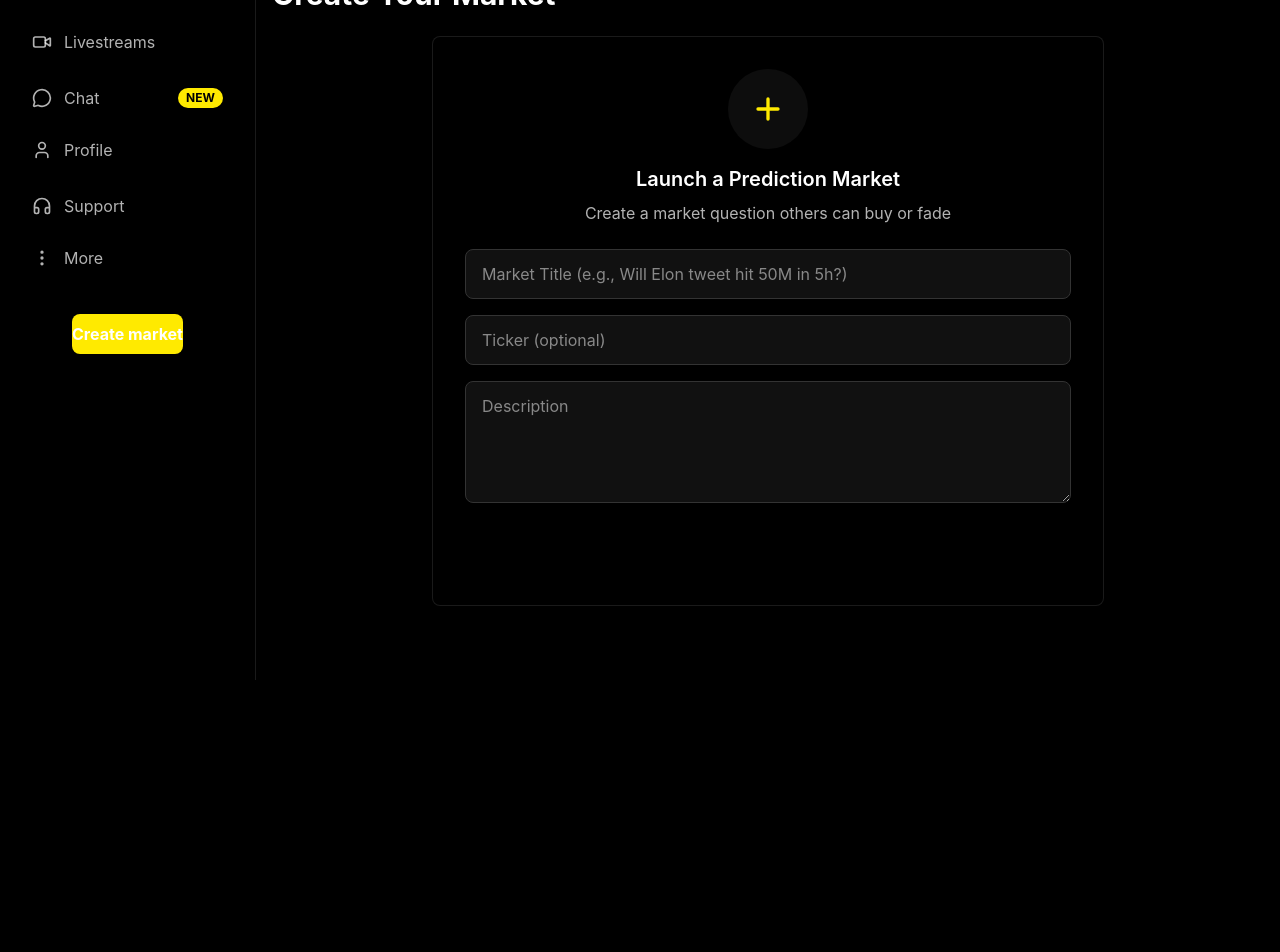
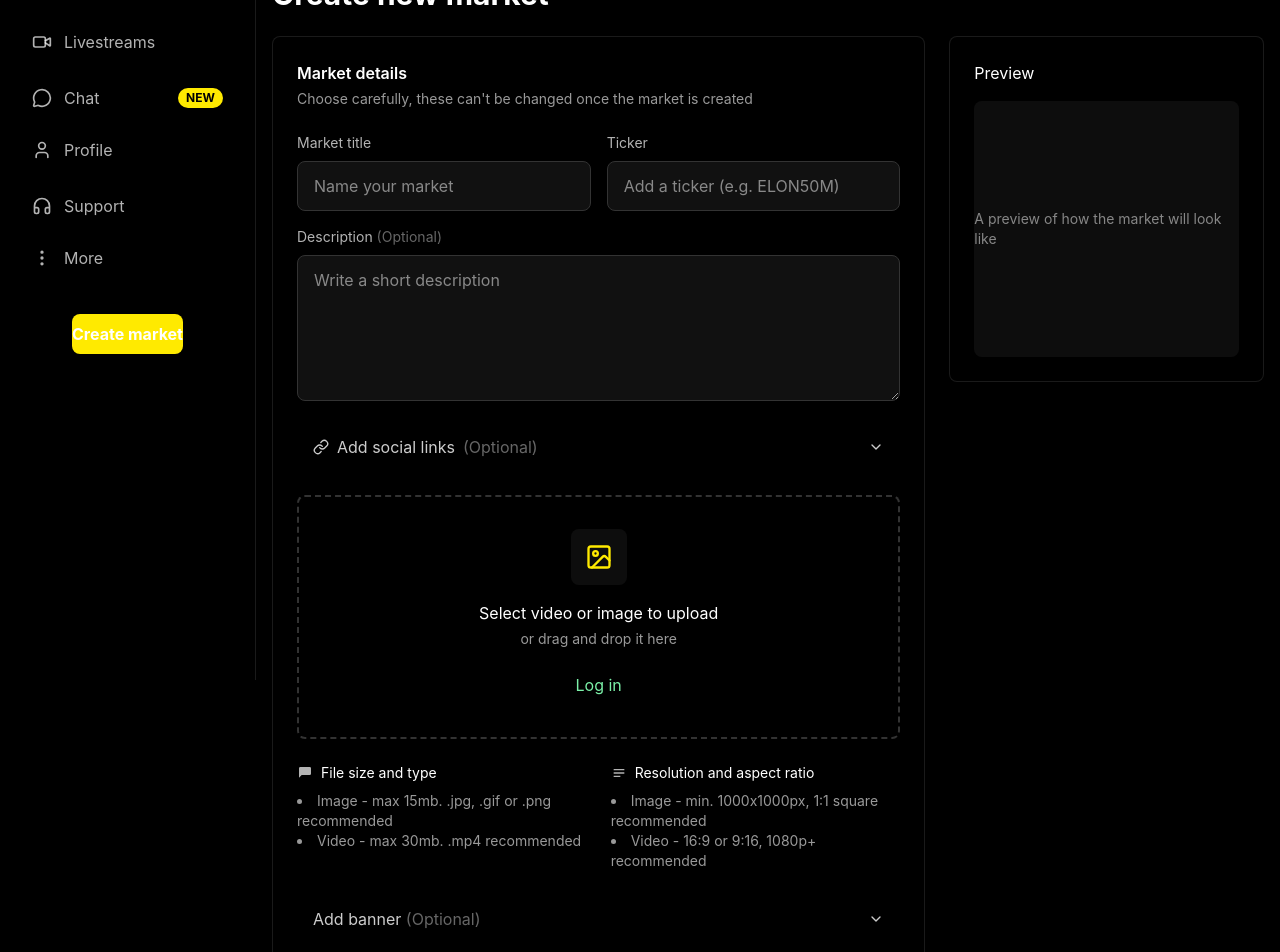
Before and after one commit to David-patrick-chuks/Goat.fun, a Next.js app: page /create in a window 1280 px wide. Shown: the part 120-1072 px from the top of the page. Before the commit the page ends 800 px from the top, so only its background shows below. Built offline with nearby package versions, Linux system fonts and the light colour scheme.

Commit message:
fix coloreEE

```diff
--- a/components/create/CreateContent.tsx
+++ b/components/create/CreateContent.tsx
@@ -1,39 +1,141 @@
 "use client";
 
+import { ChevronDown, Image as ImageIcon, Link as LinkIcon } from "lucide-react";
+import React from "react";
+
 export default function CreateContent() {
+  const [showSocials, setShowSocials] = React.useState(false);
+  const [showBanner, setShowBanner] = React.useState(false);
+
   return (
     <div className="px-4 py-8">
-      <h1 className="text-3xl font-bold text-white mb-6">Create Your Market</h1>
-      <div className="bg-black border border-white/10 rounded-lg p-8 max-w-2xl mx-auto">
-        <div className="text-center">
-          <div className="w-20 h-20 mx-auto mb-4 bg-white/5 rounded-full flex items-center justify-center">
-            <svg className="w-10 h-10 text-[#ffea00]" fill="none" stroke="currentColor" viewBox="0 0 24 24">
-              <path strokeLinecap="round" strokeLinejoin="round" strokeWidth={2} d="M12 6v6m0 0v6m0-6h6m-6 0H6" />
-            </svg>
-          </div>
-          <h2 className="text-xl font-semibold text-white mb-2">Launch a Prediction Market</h2>
-          <p className="text-white/70 mb-6">Create a market question others can buy or fade</p>
-          <div className="space-y-4">
+      <h1 className="text-3xl font-bold text-white mb-6">Create new market</h1>
+
+      <div className="grid grid-cols-1 lg:grid-cols-3 gap-6">
+        {/* Left: Form */}
+        <div className="lg:col-span-2 space-y-6">
+          <section className="bg-black border border-white/10 rounded-lg p-6">
+            <h2 className="text-white font-semibold mb-1">Market details</h2>
+            <p className="text-white/60 text-sm mb-6">Choose carefully, these can&apos;t be changed once the market is created</p>
+
+            <div className="grid grid-cols-1 md:grid-cols-2 gap-4">
+              <div>
+                <label className="block text-sm text-white/70 mb-2">Market title</label>
                 <input
                   type="text"
-              placeholder="Market Title (e.g., Will Elon tweet hit 50M in 5h?)"
+                  placeholder="Name your market"
                   className="w-full bg-white/5 border border-white/20 rounded-lg px-4 py-3 text-white placeholder-white/50 focus:outline-none focus:border-[#ffea00]"
                 />
+              </div>
+              <div>
+                <label className="block text-sm text-white/70 mb-2">Ticker</label>
                 <input
                   type="text"
-              placeholder="Ticker (optional)"
+                  placeholder="Add a ticker (e.g. ELON50M)"
                   className="w-full bg-white/5 border border-white/20 rounded-lg px-4 py-3 text-white placeholder-white/50 focus:outline-none focus:border-[#ffea00]"
                 />
+              </div>
+            </div>
+
+            <div className="mt-4">
+              <label className="block text-sm text-white/70 mb-2">Description <span className="text-white/40">(Optional)</span></label>
               <textarea
-              placeholder="Description"
-              rows={4}
+                rows={5}
+                placeholder="Write a short description"
                 className="w-full bg-white/5 border border-white/20 rounded-lg px-4 py-3 text-white placeholder-white/50 focus:outline-none focus:border-[#ffea00]"
               />
-            <button className="w-full bg-[#ffea00] text-black px-6 py-3 rounded-lg font-semibold hover:bg-[#ffea00] transition-colors">
-              Create Market
+            </div>
+
+            {/* Social links accordion */}
+            <div className="mt-4">
+              <button
+                onClick={() => setShowSocials(!showSocials)}
+                className="w-full flex items-center justify-between bg-white/5 hover:bg-white/10 border border-white/10 rounded-lg px-4 py-3 text-white/80"
+              >
+                <span className="flex items-center gap-2"><LinkIcon className="w-4 h-4" /> Add social links <span className="text-white/40">(Optional)</span></span>
+                <ChevronDown className={`w-4 h-4 transition-transform ${showSocials ? "rotate-180" : ""}`} />
+              </button>
+              {showSocials && (
+                <div className="mt-3 grid grid-cols-1 md:grid-cols-2 gap-3">
+                  <input type="url" placeholder="Website URL" className="bg-white/5 border border-white/20 rounded-lg px-4 py-3 text-white placeholder-white/50 focus:outline-none focus:border-[#ffea00]" />
+                  <input type="url" placeholder="Twitter / X URL" className="bg-white/5 border border-white/20 rounded-lg px-4 py-3 text-white placeholder-white/50 focus:outline-none focus:border-[#ffea00]" />
+                  <input type="url" placeholder="Telegram URL" className="bg-white/5 border border-white/20 rounded-lg px-4 py-3 text-white placeholder-white/50 focus:outline-none focus:border-[#ffea00]" />
+                  <input type="url" placeholder="Discord URL" className="bg-white/5 border border-white/20 rounded-lg px-4 py-3 text-white placeholder-white/50 focus:outline-none focus:border-[#ffea00]" />
+                </div>
+              )}
+            </div>
+
+            {/* Media uploader */}
+            <div className="mt-6 border-2 border-dashed border-white/20 rounded-lg p-8 text-center">
+              <div className="w-14 h-14 mx-auto mb-4 bg-white/5 rounded-lg flex items-center justify-center">
+                <ImageIcon className="w-7 h-7 text-[#ffea00]" />
+              </div>
+              <p className="text-white mb-1">Select video or image to upload</p>
+              <p className="text-white/60 text-sm mb-4">or drag and drop it here</p>
+              <button className="bg-green-300/20 text-green-300 border border-green-300/30 px-4 py-2 rounded">Log in</button>
+            </div>
+
+            {/* File notes */}
+            <div className="mt-6 grid grid-cols-1 md:grid-cols-2 gap-6 text-sm text-white/70">
+              <div>
+                <div className="flex items-center gap-2 mb-2">
+                  <svg className="w-4 h-4" viewBox="0 0 24 24" fill="currentColor"><path d="M19 3H5a2 2 0 0 0-2 2v14l4-4h12a2 2 0 0 0 2-2V5a2 2 0 0 0-2-2z"/></svg>
+                  <span className="text-white">File size and type</span>
+                </div>
+                <ul className="list-disc list-inside text-white/60">
+                  <li>Image - max 15mb. .jpg, .gif or .png recommended</li>
+                  <li>Video - max 30mb. .mp4 recommended</li>
+                </ul>
+              </div>
+              <div>
+                <div className="flex items-center gap-2 mb-2">
+                  <svg className="w-4 h-4" viewBox="0 0 24 24" fill="currentColor"><path d="M4 6h16v2H4zm0 5h16v2H4zm0 5h10v2H4z"/></svg>
+                  <span className="text-white">Resolution and aspect ratio</span>
+                </div>
+                <ul className="list-disc list-inside text-white/60">
+                  <li>Image - min. 1000x1000px, 1:1 square recommended</li>
+                  <li>Video - 16:9 or 9:16, 1080p+ recommended</li>
+                </ul>
+              </div>
+            </div>
+
+            {/* Banner accordion */}
+            <div className="mt-6">
+              <button
+                onClick={() => setShowBanner(!showBanner)}
+                className="w-full flex items-center justify-between bg-white/5 hover:bg-white/10 border border-white/10 rounded-lg px-4 py-3 text-white/80"
+              >
+                <span>Add banner <span className="text-white/40">(Optional)</span></span>
+                <ChevronDown className={`w-4 h-4 transition-transform ${showBanner ? "rotate-180" : ""}`} />
+              </button>
+              {showBanner && (
+                <div className="mt-3">
+                  <input type="url" placeholder="Banner image URL" className="w-full bg-white/5 border border-white/20 rounded-lg px-4 py-3 text-white placeholder-white/50 focus:outline-none focus:border-[#ffea00]" />
+                </div>
+              )}
+            </div>
+
+            <div className="mt-6 bg-white/5 border border-white/10 rounded-lg p-4 text-white/70 text-sm">
+              Market data (social links, banner, etc) can only be added now, and can&apos;t be changed or edited after creation
+            </div>
+
+            <div className="mt-6">
+              <button className="w-full bg-green-300/20 text-green-300 border border-green-300/30 px-6 py-3 rounded-lg font-semibold">
+                Login to create market
               </button>
             </div>
+          </section>
         </div>
+
+        {/* Right: Preview */}
+        <aside className="lg:col-span-1">
+          <div className="bg-black border border-white/10 rounded-lg p-6 sticky top-20">
+            <h3 className="text-white mb-4">Preview</h3>
+            <div className="h-64 bg-white/5 rounded-lg flex items-center justify-center text-white/50 text-sm">
+              A preview of how the market will look like
+            </div>
+          </div>
+        </aside>
       </div>
     </div>
   );
--- a/components/navigation/DesktopSidebar.tsx
+++ b/components/navigation/DesktopSidebar.tsx
@@ -188,6 +188,7 @@ const DesktopSidebar: React.FC<DesktopSidebarProps> = ({ className = '' }) => {
             {item.id === 'livestreams' ? 'Live' : item.label}
           </span>
         )}
+
         {!isCollapsed && (
           <span className={`${isActive ? 'text-[#ffea00]' : 'text-white/70'}`}>
             {item.label}
@@ -275,7 +276,7 @@ const DesktopSidebar: React.FC<DesktopSidebarProps> = ({ className = '' }) => {
           title={isCollapsed ? 'Create market' : undefined}
         >
           {isCollapsed ? (
-            <span className="text-lg">+</span>
+            <span className="text-lg text-black">+</span>
           ) : (
             <span>Create market</span>
           )}
```
Lines whose indentation alone changed are shown as unchanged.
